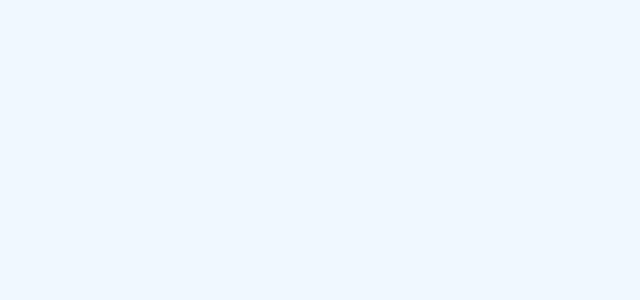
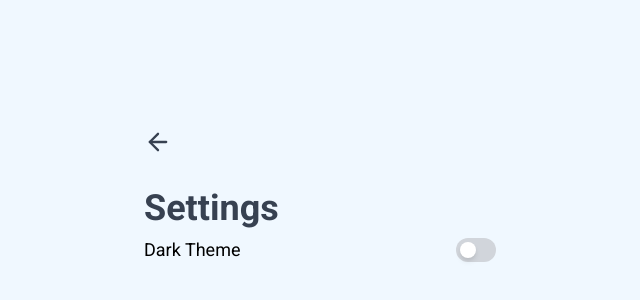
Before and after one commit to iamtheluiz/gantt-organon, a React (Create React App) app: page /settings in a window 1280 px wide. Shown: the part 196-496 px from the top of the page, without its empty margins (320-960 px from the left). Built offline with nearby package versions, Linux system fonts and the light colour scheme.

Commit message:
feat: add Settings page

```diff
--- a/src/components/Header.tsx
+++ b/src/components/Header.tsx
@@ -1,6 +1,6 @@
 import React from 'react';
 import { Link } from 'react-router-dom';
-import { FiArrowLeft } from 'react-icons/fi';
+import { FiArrowLeft, FiSettings } from 'react-icons/fi';
 
 interface HeaderProps {
   title: string;
@@ -11,8 +11,9 @@ interface HeaderProps {
 const Header: React.FC<HeaderProps> = ({
   title, subtitle, children, backTo,
 }) => (
-  <header className="flex items-center p-4 bg-white shadow-md">
-    <Link to={backTo} className="w-7 flex justify-center items-center">
+  <header className="flex justify-between p-4 bg-white shadow-md">
+    <div className="flex items-center">
+      <Link to={backTo} className="linkHover w-7 flex justify-center items-center">
         <FiArrowLeft className="w-full h-full text-gray-700" />
       </Link>
       <div id="logo" className="flex justify-center items-center h-10 w-10 ml-4 rounded-md">
@@ -22,6 +23,10 @@ const Header: React.FC<HeaderProps> = ({
         <h1 className="font-serif text-base">{title}</h1>
         {subtitle && <span className="text-sm font-light">{subtitle}</span>}
       </div>
+    </div>
+    <Link to="/settings" className="linkHover w-7 flex justify-center items-center">
+      <FiSettings className="w-full h-full text-gray-700" />
+    </Link>
   </header>
 );
 
--- a/src/pages/Create.tsx
+++ b/src/pages/Create.tsx
@@ -17,7 +17,7 @@ function Create() {
     <div className="background absolute flex justify-center items-center w-full h-full min-h-full">
       <section id="create" className="max-w-lg w-full px-4">
         <header className="w-full py-4 rounded-lg">
-          <Link to="/" className="w-7 flex justify-center items-center">
+          <Link to="/" className="linkHover w-7 flex justify-center items-center">
             <FiArrowLeft className="w-full h-full text-gray-700" />
           </Link>
         </header>
--- /dev/null
+++ b/src/pages/Settings.tsx
@@ -0,0 +1,50 @@
+import { useState } from 'react';
+import { FiArrowLeft } from 'react-icons/fi';
+import { useHistory } from 'react-router-dom';
+
+import '../styles/pages/Create.css';
+
+function Settings() {
+  const [darkTheme, setDarkTheme] = useState<boolean>(false);
+  const history = useHistory();
+
+  function handleReturnToPreviousPage() {
+    history.goBack();
+  }
+
+  return (
+    <section id="settings" className="max-w-sm w-full px-4">
+      <header className="w-full py-4 rounded-lg">
+        <button onClick={handleReturnToPreviousPage} className="linkHover w-7 flex justify-center items-center">
+          <FiArrowLeft className="w-full h-full text-gray-700" />
+        </button>
+      </header>
+      <div className="w-full pt-4 pb-6">
+        <h1 className="text-4xl font-semibold text-gray-700">Settings</h1>
+        <div className="input-field flex flex-col py-2">
+          <div className="cursor-pointer">
+            <label htmlFor="dark-theme-toggle" className="cursor-pointer flex items-center">
+              <span className="text-lg flex-1">Dark Theme</span>
+              <div
+                className="w-10 h-6 flex items-center bg-gray-300 rounded-full p-1 duration-300 ease-in-out"
+                style={darkTheme ? { backgroundColor: '#a143b4' } : undefined}
+              >
+                <div className={`bg-white w-4 h-4 rounded-full shadow-md transform duration-300 ease-in-out ${darkTheme ? 'translate-x-4' : ''}`} />
+              </div>
+            </label>
+            <input
+              type="checkbox"
+              name="dark-theme-toggle"
+              id="dark-theme-toggle"
+              className="hidden"
+              checked={darkTheme}
+              onChange={(event) => setDarkTheme(event.target.checked)}
+            />
+          </div>
+        </div>
+      </div>
+    </section>
+  );
+}
+
+export default Settings;
--- a/src/routes.tsx
+++ b/src/routes.tsx
@@ -3,6 +3,7 @@ import { BrowserRouter, Switch, Route } from 'react-router-dom';
 import Home from './pages/Home';
 import Create from './pages/Create';
 import Project from './pages/Project';
+import Settings from './pages/Settings';
 
 function Routes() {
   return (
@@ -11,6 +12,7 @@ function Routes() {
         <Route path="/" exact component={Home} />
         <Route path="/create" exact component={Create} />
         <Route path="/project/:id" component={Project} />
+        <Route path="/settings" component={Settings} />
       </Switch>
     </BrowserRouter>
   );
--- a/src/styles/global.css
+++ b/src/styles/global.css
@@ -27,3 +27,11 @@ button.button {
   font-size: 1rem;
   transition: all 0.2s;
 }
+
+.linkHover svg {
+  transition: all 0.2s;
+}
+.linkHover:hover svg {
+  color: #a143b4 !important;
+  transform: scale(1.2);
+}
--- a/src/styles/pages/Project.css
+++ b/src/styles/pages/Project.css
@@ -11,14 +11,6 @@ section#project > header {
   border-radius: 8px 8px 0px 0px;
 }
 
-section#project > header a svg {
-  transition: all 0.2s;
-}
-
-section#project > header a:hover svg {
-  color: #a143b4 !important;
-  transform: scale(1.2);
-}
 section#project > header div#logo {
   background-color: #a143b4;
 }
```
Lines whose indentation alone changed are shown as unchanged.
